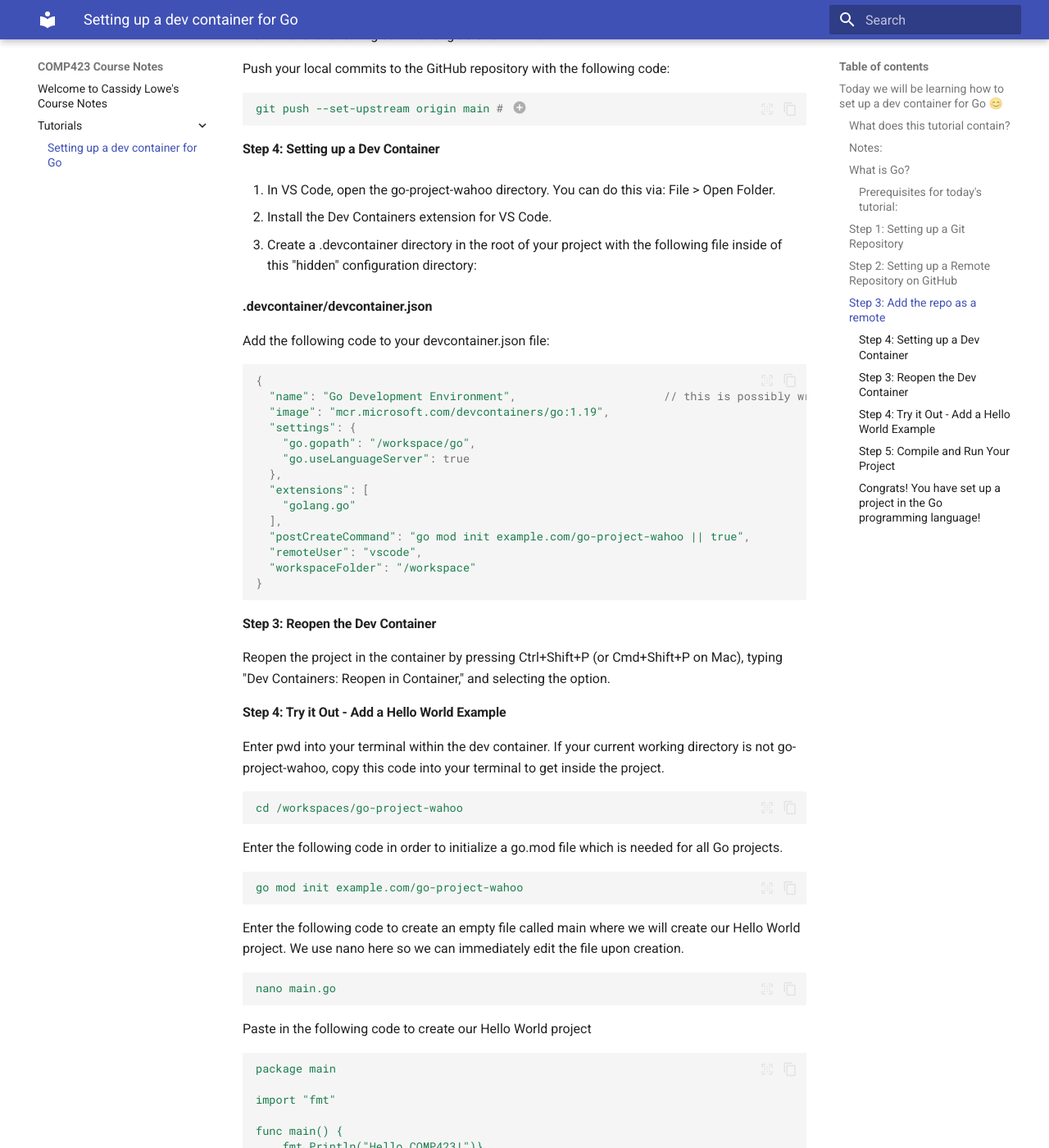
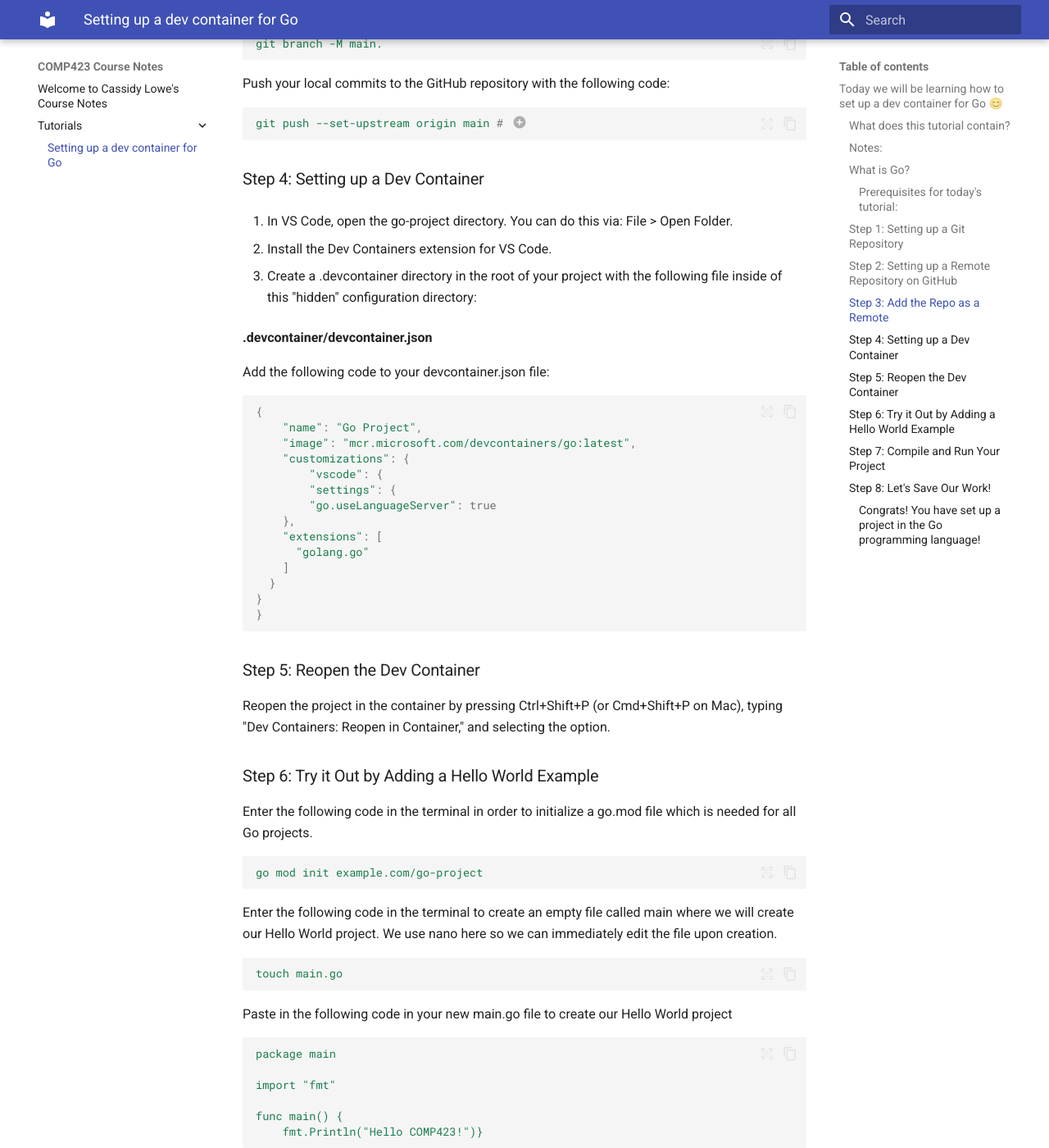
Before and after one commit to calowe2/comp423-course-notes, an MkDocs documentation site: the page built from docs/tutorials/go-setup.md, in a window 1280 px wide and 1400 px high, scrolled down 1831 px. Shown: the whole window at 82% size. Built offline with MkDocs 1.6.1 and Material for MkDocs 9.7.7, drawn with Linux system fonts in a browser that asks for light colours; some of the changed text lies outside the part shown.

Commit message:
content works

````diff
--- a/docs/tutorials/go-setup.md
+++ b/docs/tutorials/go-setup.md
@@ -62,31 +62,33 @@
 
 * Fill in these details:
 
-    Repository Name: go-project-wahoo
+    **Repository Name:** go-project
 
-    Description: "Setting up my first Go repository."
+    **Description:** "Setting up my first Go repository."
 
-    Visibility: Public
+    **Visibility:** Public
 
 * Do not initialize the repository with a README, .gitignore, or license.
 
 * Click create repository
 
 
-### Step 3: Add the repo as a remote
+### Step 3: Add the Repo as a Remote
 
-* Copy in this code, substituting in your Github username into the code:
+* Enter this code substituting in your Github username:
 
 ``` yaml
-echo "# Go Project ReadMe" > README.md
-git add README.md
-git commit -m "Initial commit with README" # (1)
+git remote add origin https://github.com/<your-username>/go-project.git # (1)
 ```
 
 1. Now we have added our Github repo as a remote
 
 
-Check your default branch name with the subcommand git branch. If it's not main, rename it to main with the following command: git branch -M main.
+Check your default branch name with the subcommand git branch. If it's not main, rename it to main with the following command:
+
+``` yaml
+git branch -M main.
+```
 
 Push your local commits to the GitHub repository with the following code:
 
@@ -94,11 +96,12 @@
 git push --set-upstream origin main # (1)
 ```
 
-1. Now we have
+1. Now we have pushed out local commits to our GitHub repo
 
 
-#### Step 4: Setting up a Dev Container
-1. In VS Code, open the go-project-wahoo directory. You can do this via: File > Open Folder.
+
+### Step 4: Setting up a Dev Container
+1. In VS Code, open the go-project directory. You can do this via: File > Open Folder.
 
 1. Install the Dev Containers extension for VS Code.
 
@@ -110,48 +113,42 @@
 
 ``` yaml
 {
-  "name": "Go Development Environment",                      // this is possibly wrong...?
-  "image": "mcr.microsoft.com/devcontainers/go:1.19",
-  "settings": {
-    "go.gopath": "/workspace/go",
-    "go.useLanguageServer": true
-  },
-  "extensions": [
-    "golang.go"
-  ],
-  "postCreateCommand": "go mod init example.com/go-project-wahoo || true",
-  "remoteUser": "vscode",
-  "workspaceFolder": "/workspace"
+	"name": "Go Project",
+	"image": "mcr.microsoft.com/devcontainers/go:latest",
+	"customizations": {
+        "vscode": {
+        "settings": {
+        "go.useLanguageServer": true
+    },
+    "extensions": [
+      "golang.go"
+    ]
+  }
+}
 }
 ```
 
 
-#### Step 3: Reopen the Dev Container
+### Step 5: Reopen the Dev Container
 
 Reopen the project in the container by pressing Ctrl+Shift+P (or Cmd+Shift+P on Mac), typing "Dev Containers: Reopen in Container," and selecting the option.
 
 
-#### Step 4: Try it Out - Add a Hello World Example
+### Step 6: Try it Out by Adding a Hello World Example
 
-Enter pwd into your terminal within the dev container. If your current working directory is not go-project-wahoo, copy this code into your terminal to get inside the project.
+Enter the following code in the terminal in order to initialize a go.mod file which is needed for all Go projects.
 
 ``` yaml
-cd /workspaces/go-project-wahoo
+go mod init example.com/go-project
 ```
 
-Enter the following code in order to initialize a go.mod file which is needed for all Go projects.
+Enter the following code in the terminal to create an empty file called main where we will create our Hello World project. We use nano here so we can immediately edit the file upon creation.
 
 ``` yaml
-go mod init example.com/go-project-wahoo
+touch main.go
 ```
 
-Enter the following code to create an empty file called main where we will create our Hello World project. We use nano here so we can immediately edit the file upon creation.
-
-``` yaml
-nano main.go
-```
-
-Paste in the following code to create our Hello World project
+Paste in the following code in your new main.go file to create our Hello World project
 
 ``` yaml
 package main
@@ -165,7 +162,7 @@
 Save the file by pressing Ctrl+S!
 
 
-#### Step 5: Compile and Run Your Project
+### Step 7: Compile and Run Your Project
 
 Run the following code to compile and run your project!
 
@@ -175,40 +172,37 @@
 
 You should see "Hello COMP423!" printed!
 
-#### Congrats! You have set up a project in the Go programming language!
+### Step 8: Let's Save Our Work!
+
+Enter the following code in your terminal to commit
+
+``` yaml
+git add .
+git commit -m "Hello Comp423!"
+```
+
+**Note**: If you get the following error
+
+fatal: detected dubious ownership in repository at '/workspaces/go-project'
+To add an exception for this directory, call:
+
+        git config --global --add safe.directory /workspaces/go-project
+
+Run the code as it says
+
+``` yaml
+git config --global --add safe.directory /workspaces/go-project
+```
+
+Then add and commit as stated above ^
+
+Finally, run
+
+``` yaml
+git push origin main # (1)
+```
+
+1. Now our Github has all of our work!
 
 
-
-
-Trying things out...
-run this code
-
-``` py
-import tensorflow as tf
-```
-
-``` yaml
-theme:
-  features:
-    - content.code.annotate # (1)
-```
-
-1.   I'm a code annotation! I can contain `code`, __formatted
-    text__, images, ... basically anything that can be written in Markdown.
-
-
-``` py linenums="1"
-def bubble_sort(items):
-    for i in range(len(items)):
-        for j in range(len(items) - 1 - i):
-            if items[j] > items[j + 1]:
-                items[j], items[j + 1] = items[j + 1], items[j]
-```
-
-``` py hl_lines="2 3"
-def bubble_sort(items):
-    for i in range(len(items)):
-        for j in range(len(items) - 1 - i):
-            if items[j] > items[j + 1]:
-                items[j], items[j + 1] = items[j + 1], items[j]
-```
+#### Congrats! You have set up a project in the Go programming language!
````
Also changed, not shown: other parts of docs/tutorials/go-setup.md (+3 -3 lines).
